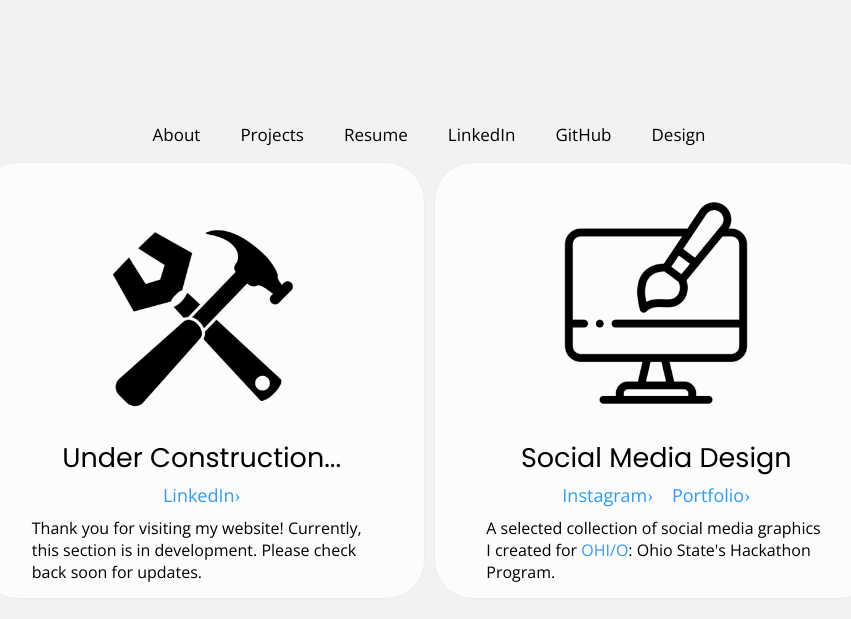
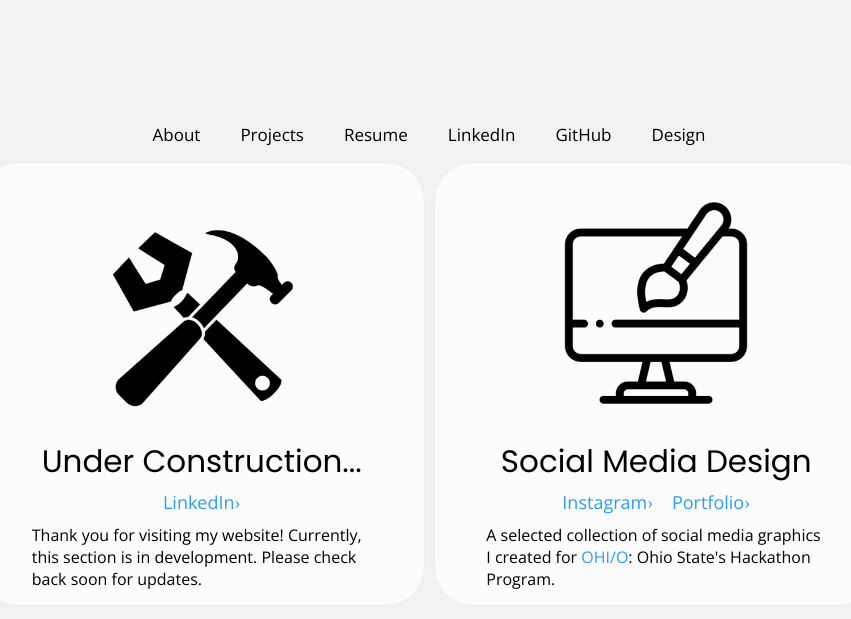
Before and after one commit to aditanup/aditanup.github.io, a plain HTML site: page projects.html in a window 1280 px wide. Shown: the part 375-994 px from the top of the page, without its empty margins (211-1062 px from the left). Drawn offline with nearby package versions, Linux system fonts and the light colour scheme.

Commit message:
Update styles.css

```diff
--- a/css/styles.css
+++ b/css/styles.css
@@ -112,7 +112,7 @@ li a:hover {
     text-align: center;
     font-family: "Poppins", serif;
     font-weight: 500;
-    font-size: 27px;
+    font-size: 31px;
 }
 
 .card-subtitle {
```
